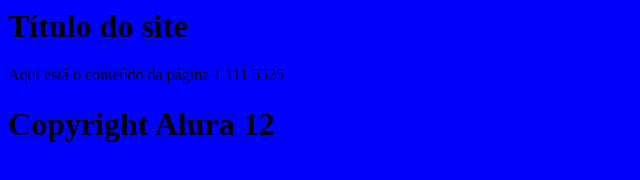
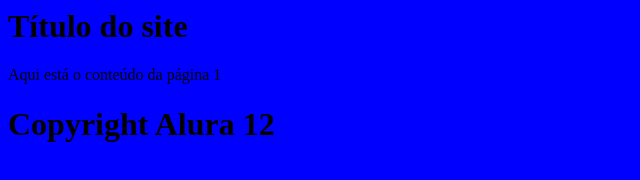
Before and after one commit to andersonmachadocmc/propostas_homepage, a plain HTML site: page index.html in a window 1280 px wide. Shown: the full height of the page, 0-640 px from the left. Drawn offline with Linux system fonts and the light colour scheme.

Commit message:
outro commit

```diff
--- a/index.html
+++ b/index.html
@@ -7,7 +7,7 @@
  	<h1>Título do site</h1>
 
  	<main>
- 		Aqui está o conteúdo da página 1 111 5525
+ 		Aqui está o conteúdo da página 1
  	</main>
 
  	<h1>
```
